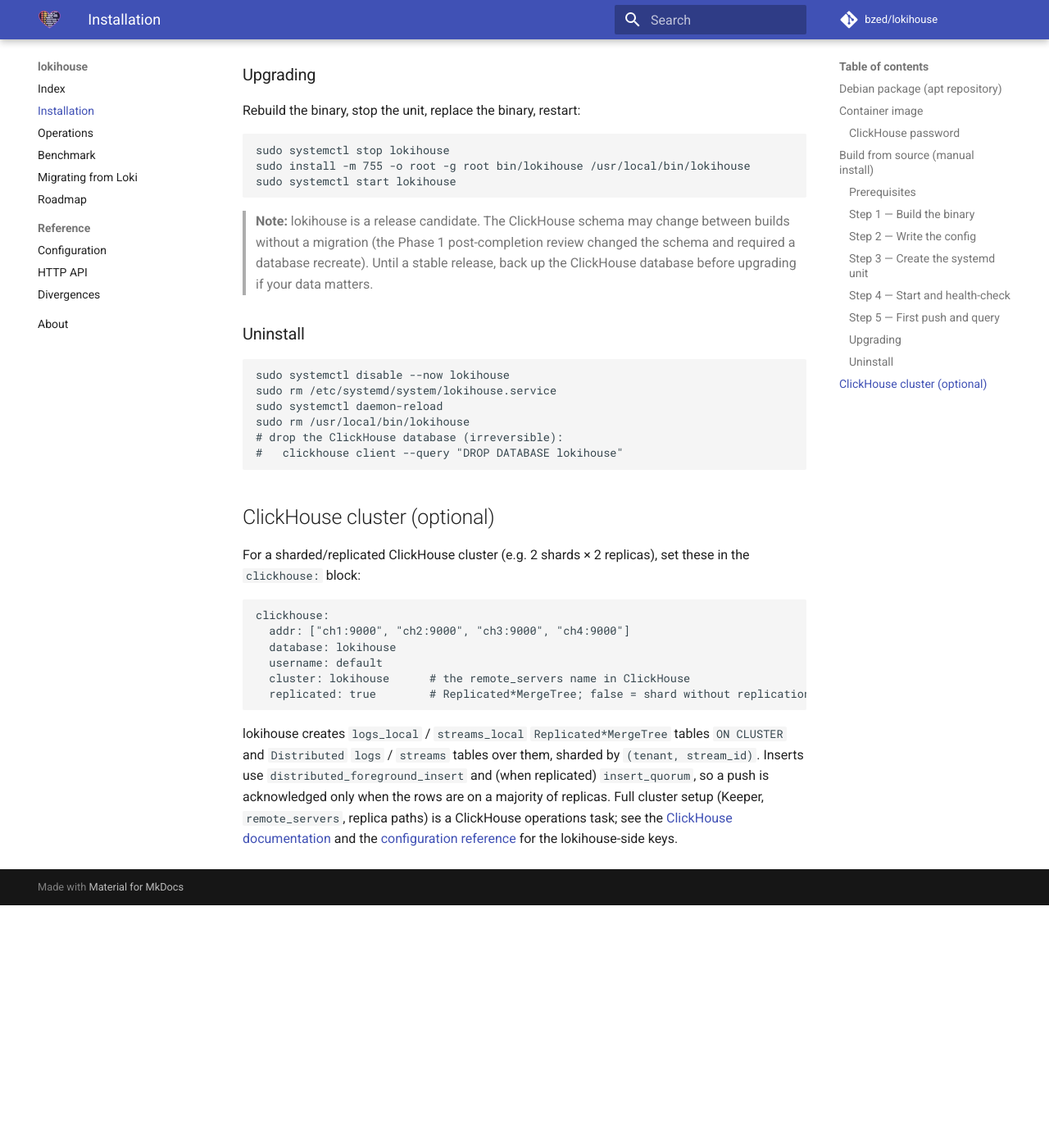
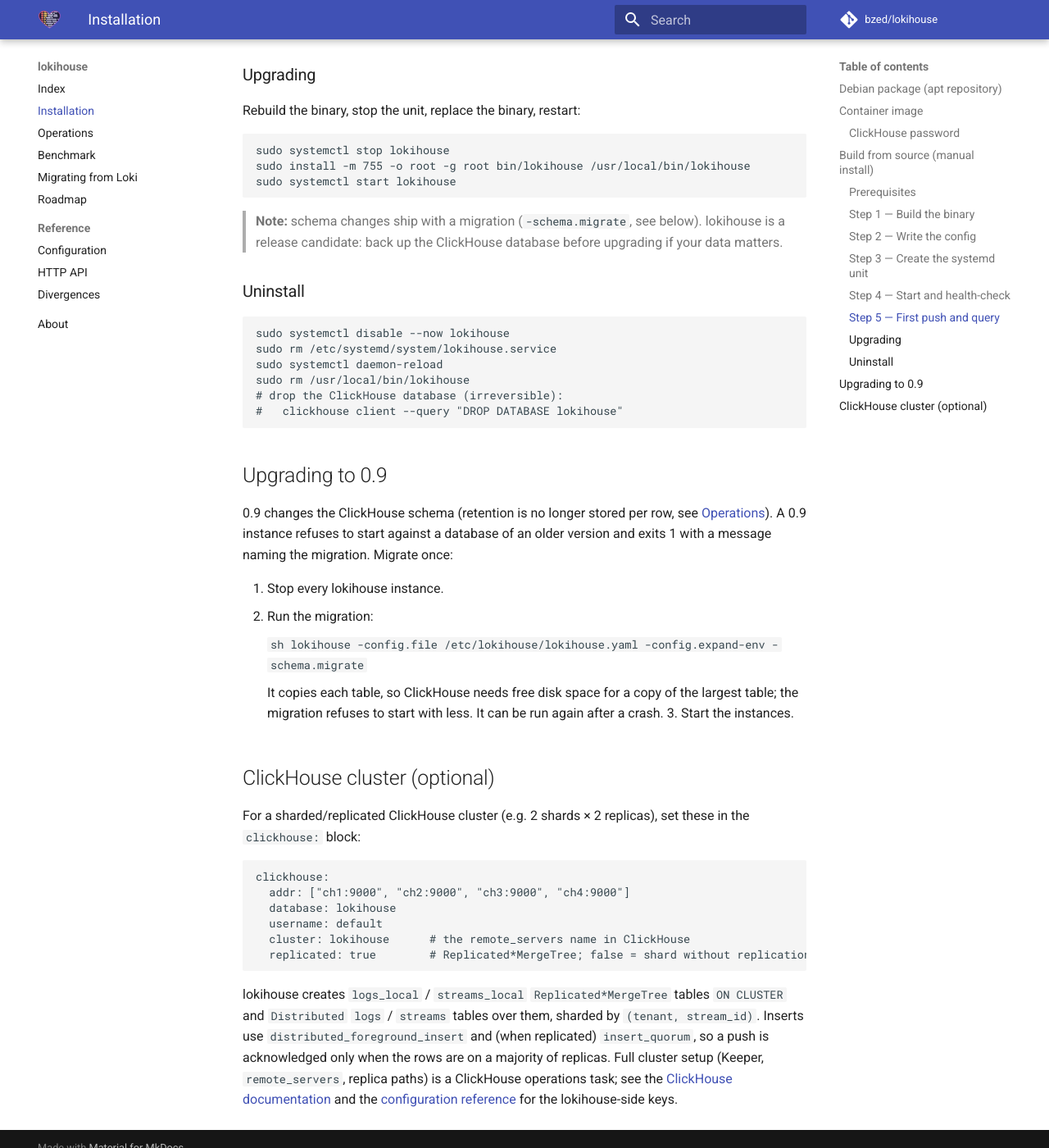
Before and after one commit to bzed/lokihouse, an MkDocs documentation site: the page built from docs/install/index.md, in a window 1280 px wide and 1400 px high, scrolled down 5816 px. Shown: the whole window at 82% size. Built offline with MkDocs 1.6.1 and Material for MkDocs 9.7.7, drawn with Linux system fonts in a browser that asks for light colours; comment, search, counter and statistics services are not loaded; before the commit the page ends 6920 px from its top, so only the background shows below that.

Commit message:
docs: retention sweeper, runbook, schema migration
Co-Authored-By: Claude Sonnet 5.5 <noreply@anthropic.com>

````diff
--- a/docs/install/index.md
+++ b/docs/install/index.md
@@ -303,11 +303,9 @@ sudo install -m 755 -o root -g root bin/lokihouse /usr/local/bin/lokihouse
 sudo systemctl start lokihouse
 ```
 
-> **Note:** lokihouse is a release candidate. The ClickHouse schema may change
-> between builds without a migration (the Phase 1 post-completion review
-> changed the schema and required a database recreate). Until a stable
-> release, back up the ClickHouse database before upgrading if your data
-> matters.
+> **Note:** schema changes ship with a migration (`-schema.migrate`, see
+> below). lokihouse is a release candidate: back up the ClickHouse database
+> before upgrading if your data matters.
 
 ### Uninstall
 
@@ -319,6 +317,25 @@ sudo rm /usr/local/bin/lokihouse
 # drop the ClickHouse database (irreversible):
 #   clickhouse client --query "DROP DATABASE lokihouse"
 ```
+
+## Upgrading to 0.9
+
+0.9 changes the ClickHouse schema (retention is no longer stored per row, see
+[Operations](../operations.md#retention)). A 0.9 instance refuses to start
+against a database of an older version and exits 1 with a message naming the
+migration. Migrate once:
+
+1. Stop every lokihouse instance.
+2. Run the migration:
+
+    ```sh
+    lokihouse -config.file /etc/lokihouse/lokihouse.yaml -config.expand-env -schema.migrate
+    ```
+
+    It copies each table, so ClickHouse needs free disk space for a copy of the
+    largest table; the migration refuses to start with less. It can be run
+    again after a crash.
+3. Start the instances.
 
 ## ClickHouse cluster (optional)
 
````
Also changed, not shown: README.md (+1 -1 lines), docs/index.md (+1 -1 lines), docs/migrating.md (+10 -3 lines), docs/operations.md (+23 -1 lines), 1 other file.
